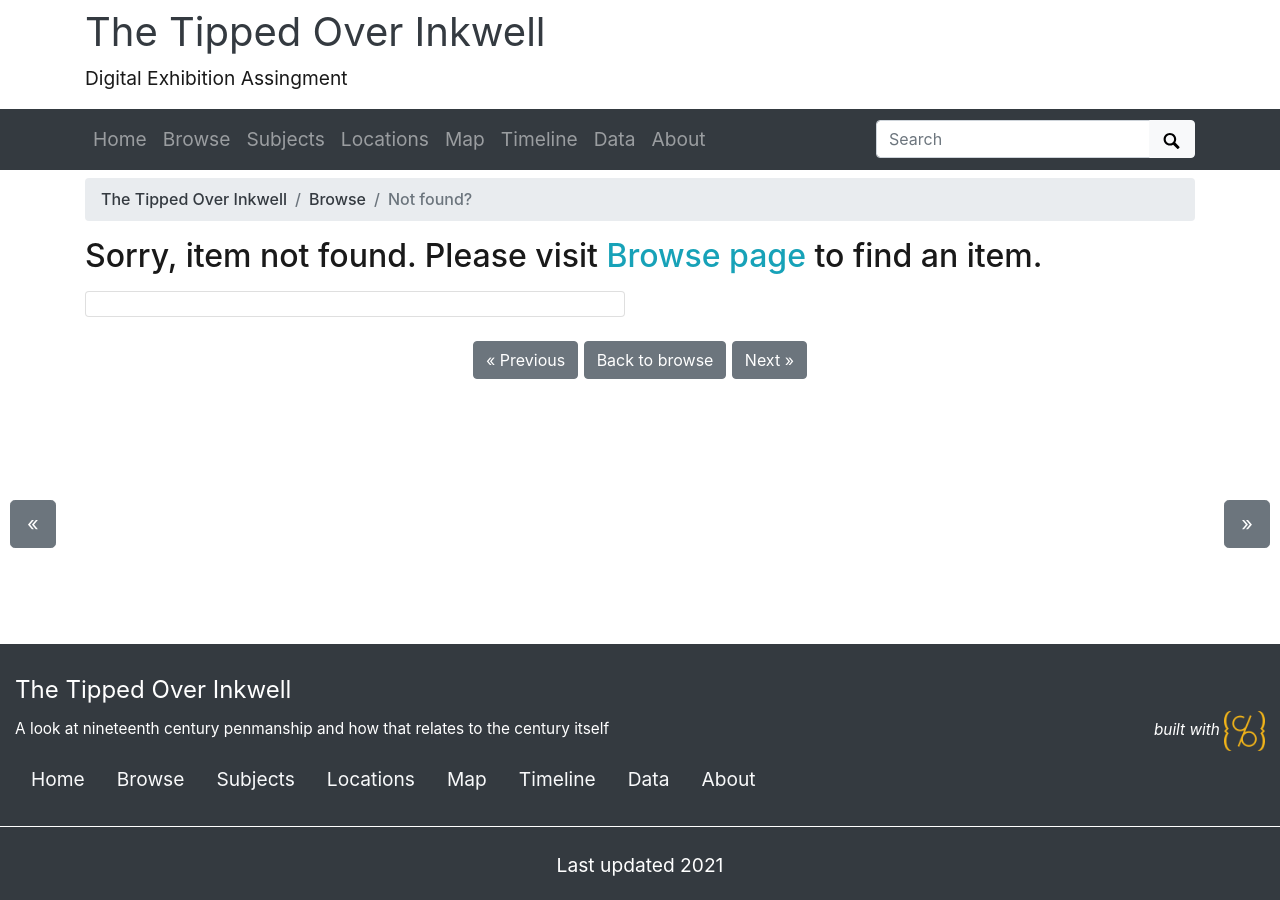
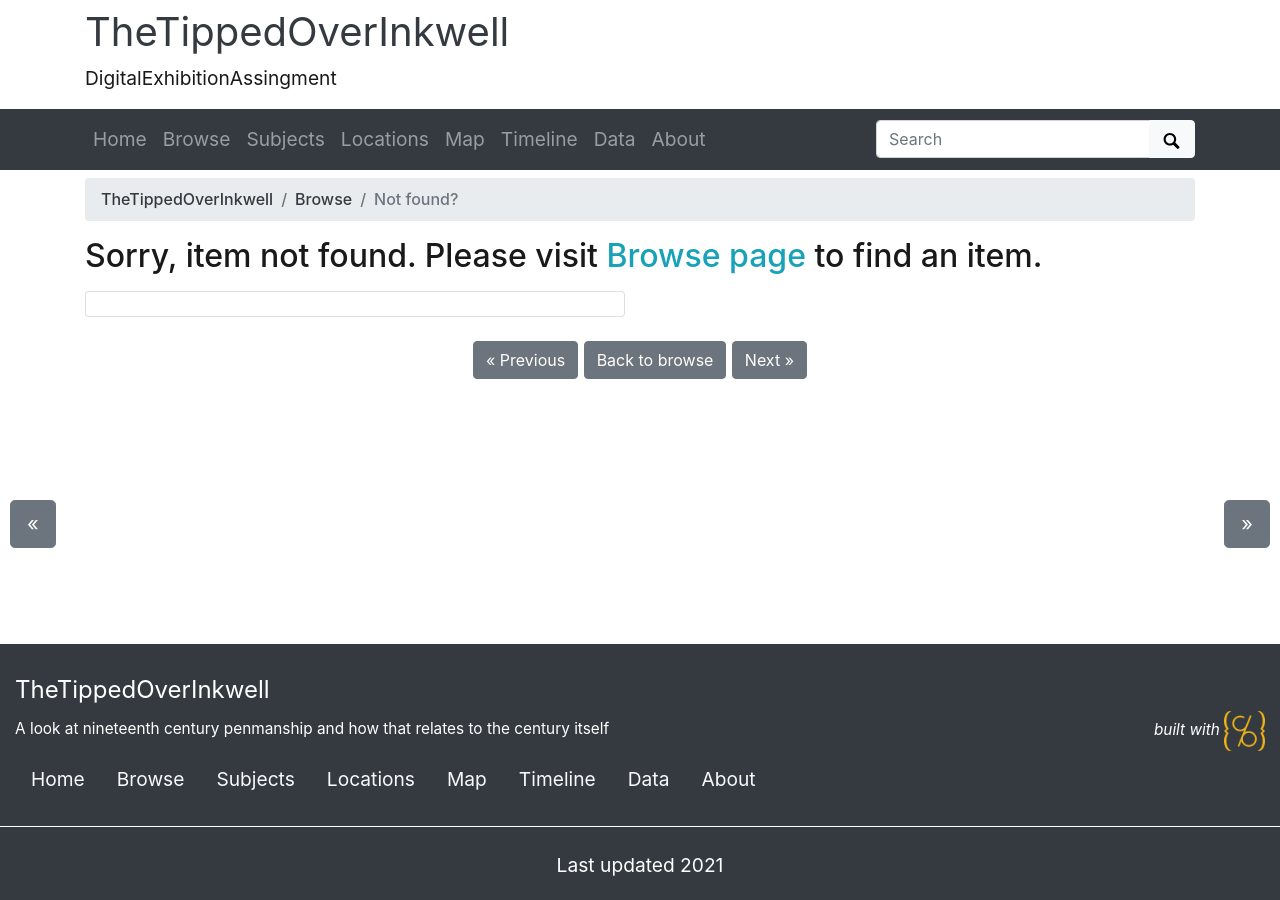
Before and after one commit to rs18bl/The-Tipped-Over-Inkwell, a Jekyll site: the page built from pages/item.md, in a window 1280 px wide. Built offline with Jekyll 4.4.1, drawn with Linux system fonts in a browser that asks for light colours.

Commit message:
Update _config.yml

```diff
--- a/_config.yml
+++ b/_config.yml
@@ -20,14 +20,14 @@ source-code: https://github.com/rs18bl/thetippedoverinkwell
 # SITE SETTINGS
 #
 # title of site appears in banner
-title: The Tipped Over Inkwell
+title: TheTippedOverInkwell
 # tagline, a short phrase that will appear throughout the site in the top banner
-tagline: Digital Exhibition Assingment
+tagline: DigitalExhibitionAssingment
 # description appears in meta tags and other locations
 # this description might appear in search result lists, keep around 160 characters max
 description: "A look at nineteenth century penmanship and how that relates to the century itself"
 # creator of the digital collection, to appear in meta tags; we typically use our GitHub usernames but feel free to just use your name
-author: Rachel Stangl
+author: RachelStangl
 
 ##########
 # COLLECTION SETTINGS
```
